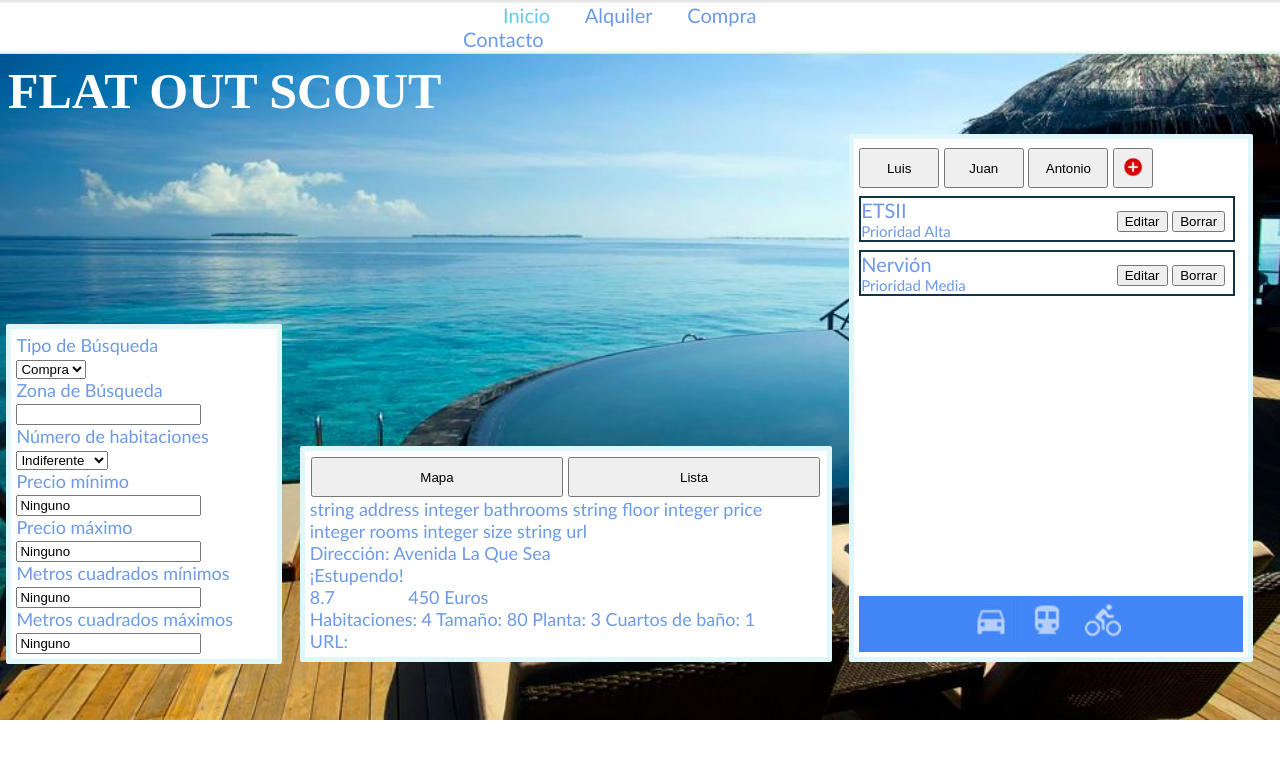
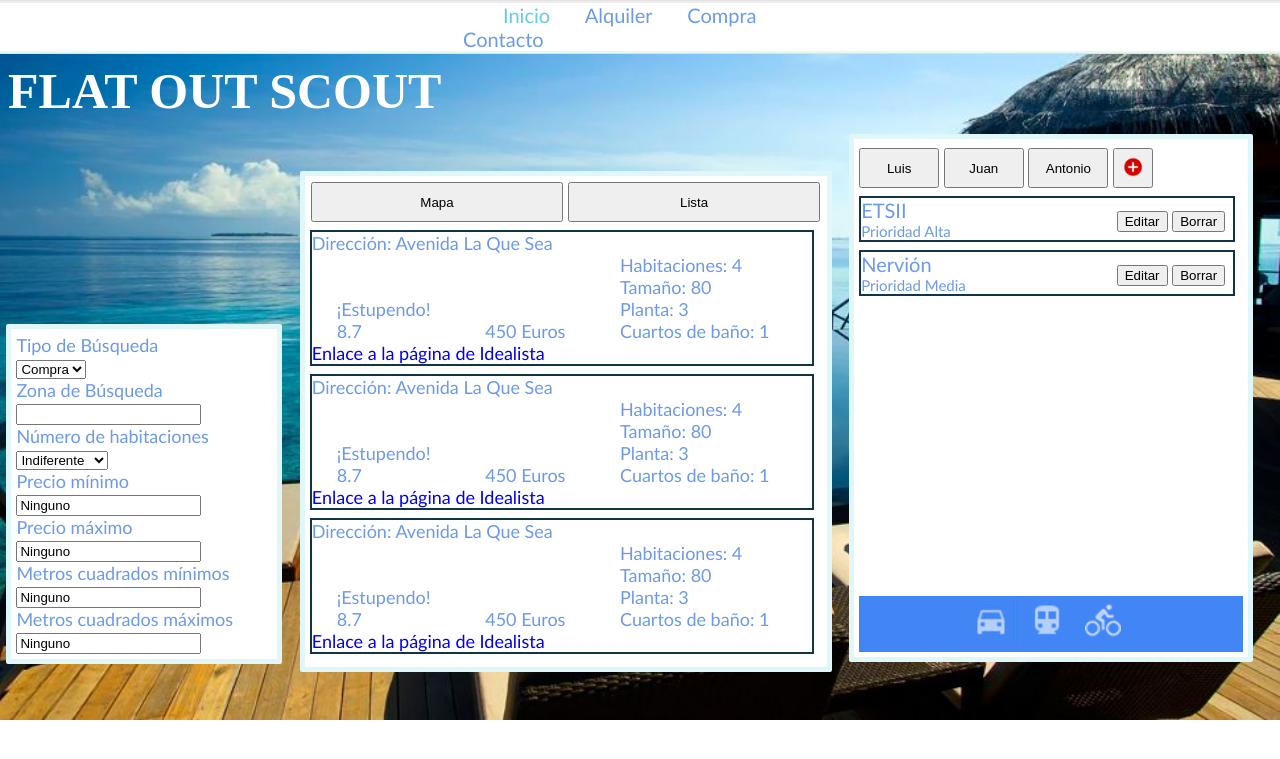
Before and after one commit to ysjdev/aissfos, a PHP site: page /html/Busqueda.html in a window 1280 px wide. Shown: the top 759 px of the page. Run offline with PHP 8.4, Linux system fonts and the light colour scheme; some libraries are stand-ins or nearby versions.

Commit message:
Hechas unas pocas de cosas

```diff
--- a/css/busqueda.css
+++ b/css/busqueda.css
@@ -125,4 +125,12 @@
 
 .indiceEquilibrio, .precioVivienda, .datosVivienda {
     display: inline-block;
+    margin: 0px 5%;
 }
+
+.viviendaContainer {
+    border: 2px solid;
+    border-color: #103547;
+    margin: 8px;
+    margin-left: 0px;
+}
--- a/html/Busqueda.html
+++ b/html/Busqueda.html
@@ -90,13 +90,6 @@
                     Lista
                 </button>
             </div>
-            string address
-            integer bathrooms
-            string floor
-            integer price
-            integer rooms
-            integer size
-            string url
             <div class="viviendaContainer">
                 <div class="direccionVivienda">
                     Dirección: Avenida La Que Sea
@@ -114,14 +107,68 @@
                         450 Euros
                     </div>
                     <div class="datosVivienda">
-                        Habitaciones: 4
-                        Tamaño: 80
-                        Planta: 3
-                        Cuartos de baño: 1
+                        <div>Habitaciones: 4</div>
+                        <div>Tamaño: 80</div>
+                        <div>Planta: 3</div>
+                        <div>Cuartos de baño: 1</div>
                     </div>
                 </div>
                 <div class="urlVivienda">
-                    URL: <a href=""></a>
+                    <a href="https://www.idealista.com/inmueble/669938/">Enlace a la página de Idealista</a>
+                </div>
+            </div>
+            <div class="viviendaContainer">
+                <div class="direccionVivienda">
+                    Dirección: Avenida La Que Sea
+                </div>
+                <div class="infoVivienda">
+                    <div class="indiceEquilibrio">
+                        <div class="tituloIndice">
+                            ¡Estupendo!
+                        </div>
+                        <div class="valorIndice">
+                            8.7
+                        </div>
+                    </div>
+                    <div class="precioVivienda">
+                        450 Euros
+                    </div>
+                    <div class="datosVivienda">
+                        <div>Habitaciones: 4</div>
+                        <div>Tamaño: 80</div>
+                        <div>Planta: 3</div>
+                        <div>Cuartos de baño: 1</div>
+                    </div>
+                </div>
+                <div class="urlVivienda">
+                    <a href="https://www.idealista.com/inmueble/669938/">Enlace a la página de Idealista</a>
+                </div>
+            </div>
+            <div class="viviendaContainer">
+                <div class="direccionVivienda">
+                    Dirección: Avenida La Que Sea
+                </div>
+                <div class="infoVivienda">
+                    <div class="indiceEquilibrio">
+                        <div class="tituloIndice">
+                            ¡Estupendo!
+                        </div>
+                        <div class="valorIndice">
+                            8.7
+                        </div>
+                    </div>
+                    <div class="precioVivienda">
+                        450 Euros
+                    </div>
+                    <div class="datosVivienda">
+                        <div>Habitaciones: 4</div>
+                        <div>Tamaño: 80</div>
+                        <div>Planta: 3</div>
+                        <div>Cuartos de baño: 1</div>
+                    </div>
+                </div>
+                <div class="urlVivienda">
+                    <a href="https://www.idealista.com/inmueble/669938/">Enlace a la página de Idealista</a>
                 </div>
             </div>
             <div>
```
